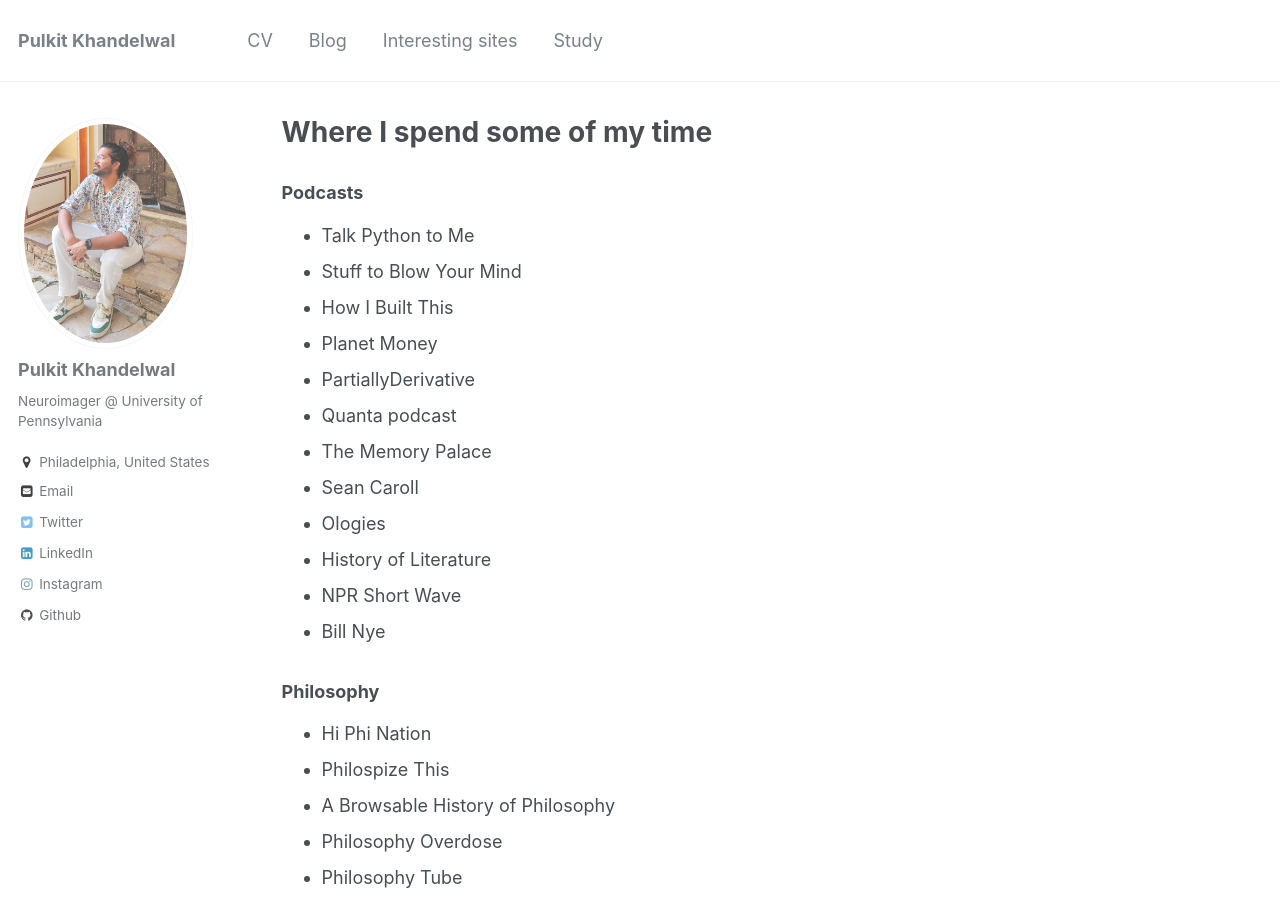
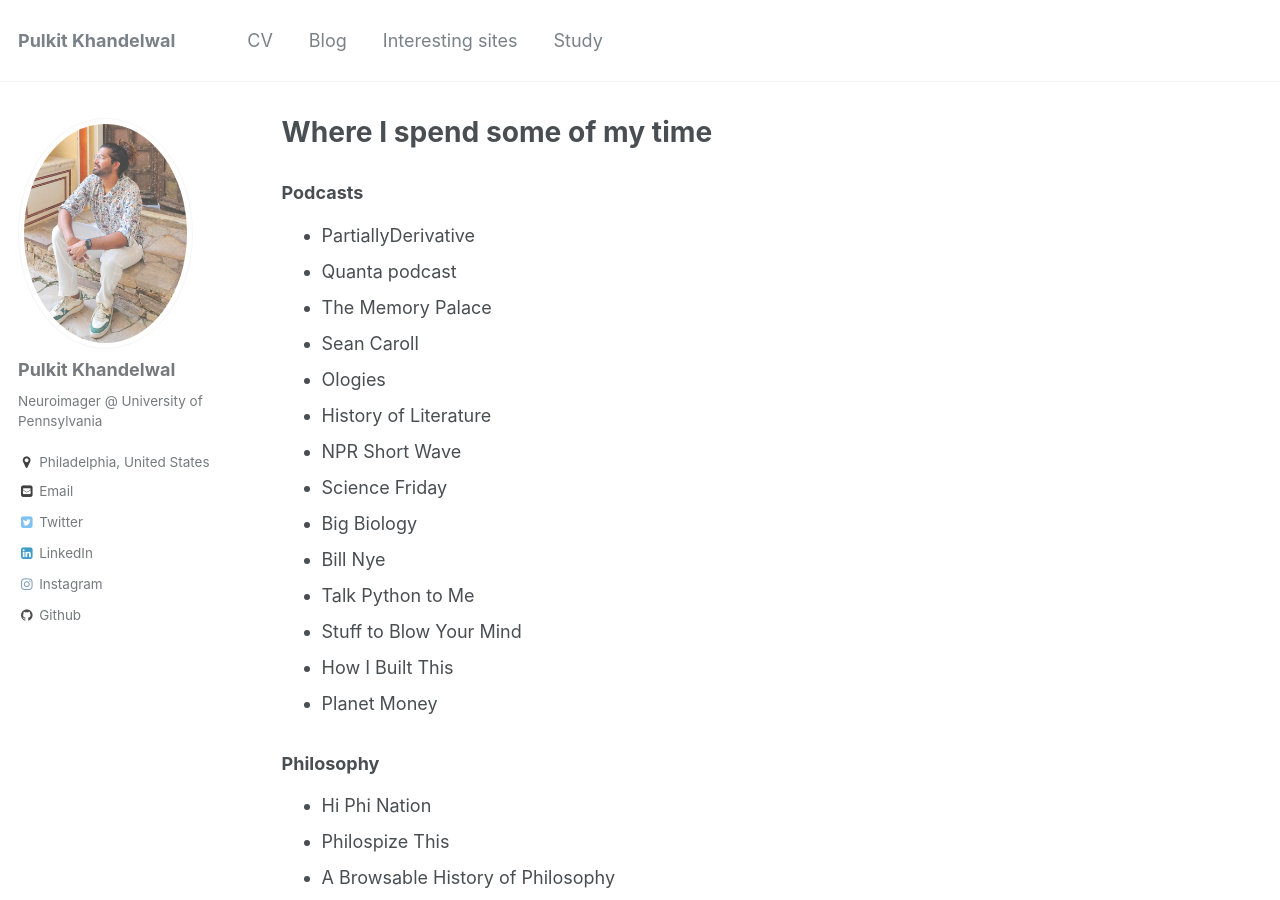
Before and after one commit to Pulkit-Khandelwal/pulkit-khandelwal.github.io, a Jekyll site: the page built from _pages/websites.md, in a window 1280 px wide and 900 px high. Built offline with Jekyll 4.4.1, drawn with Linux system fonts in a browser that asks for light colours; some of the changed lines change nothing that is shown; some of the changed text lies outside the part shown.

Commit message:
Update websites.md

```diff
--- a/_pages/websites.md
+++ b/_pages/websites.md
@@ -6,10 +6,6 @@
 ---
 
 ### Podcasts
-* Talk Python to Me
-* Stuff to Blow Your Mind
-* How I Built This
-* Planet Money
 * PartiallyDerivative
 * Quanta podcast
 * The Memory Palace
@@ -17,7 +13,13 @@
 * Ologies
 * History of Literature
 * NPR Short Wave
+* Science Friday
+* Big Biology
 * Bill Nye
+* Talk Python to Me
+* Stuff to Blow Your Mind
+* How I Built This
+* Planet Money
 
 
 ### Philosophy
@@ -198,4 +200,6 @@
 ## History of medicine
 - https://www.youtube.com/playlist?list=PLrjMc8u3pXMvZOaDyiBJwrVCMju5UKpPO
 - https://youtu.be/T8xX6FytZ30
+- https://microscopist.net/
+- https://microspeci.men/
 - https://youtu.be/M_jd-P2Fyvo
```
